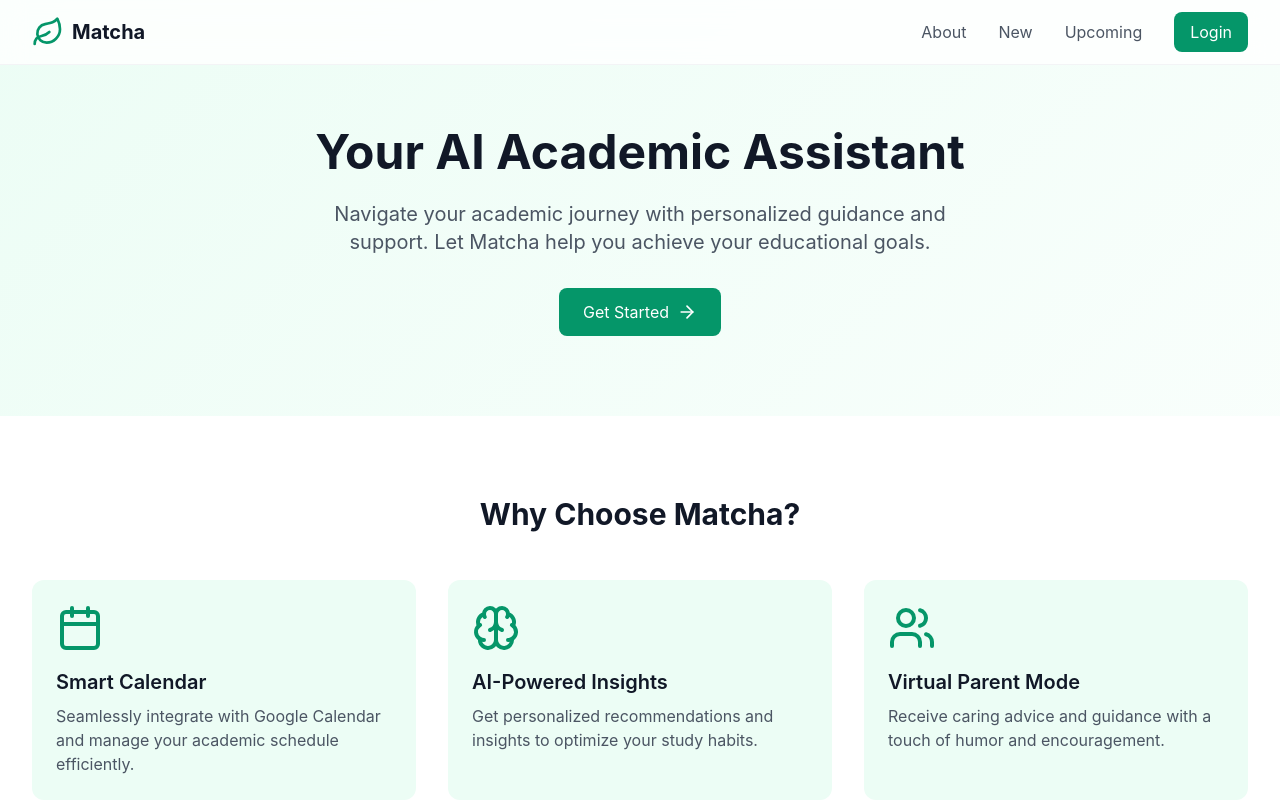
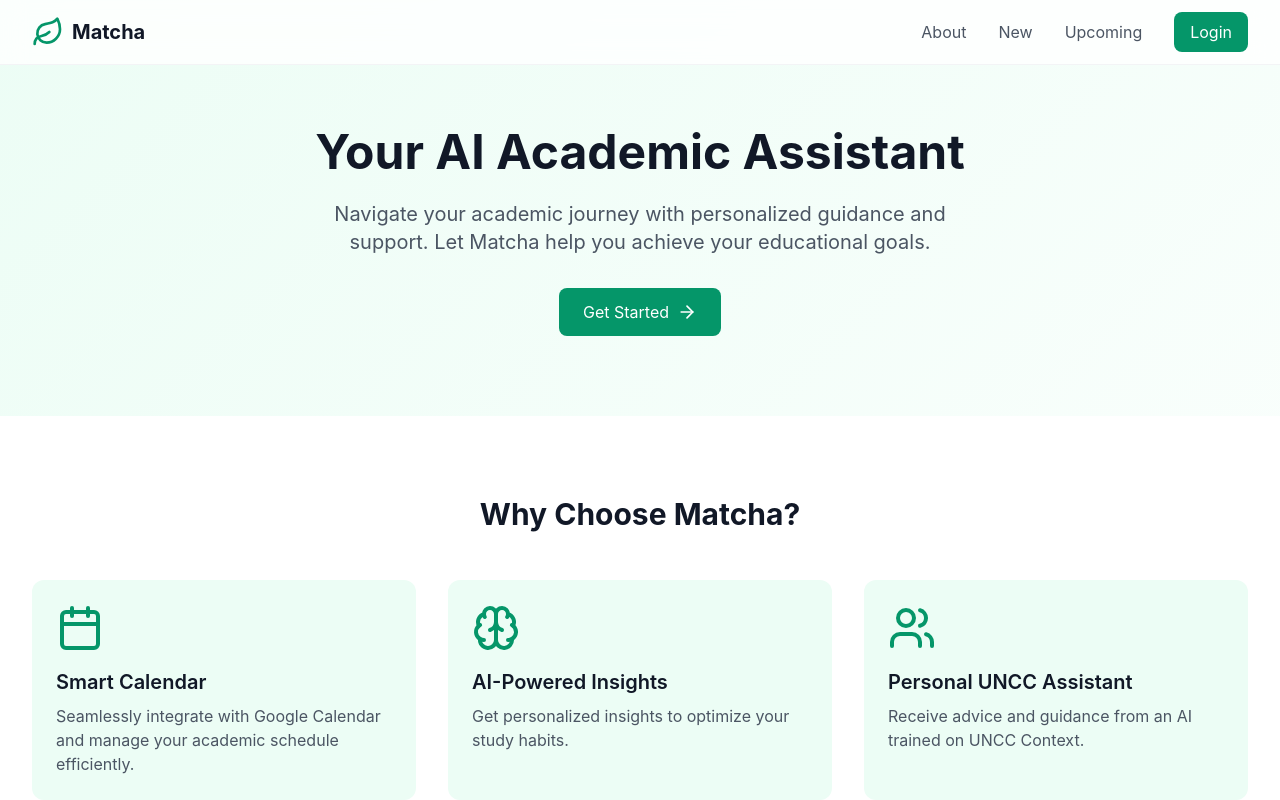
Before and after one commit to Frenzyz/matcha, a React (Vite) app: page / in a window 1280 px wide. Shown: the top 800 px of the page. Built offline with nearby package versions, Linux system fonts and the light colour scheme; what groq-sdk would draw is missing.

Commit message:
Landing Page Correction

```diff
--- a/src/pages/Landing.tsx
+++ b/src/pages/Landing.tsx
@@ -70,16 +70,16 @@ export default function Landing() {
                 AI-Powered Insights
               </h3>
               <p className="text-gray-600">
-                Get personalized recommendations and insights to optimize your study habits.
+                Get personalized insights to optimize your study habits.
               </p>
             </div>
             <div className="p-6 rounded-xl bg-emerald-50 hover:bg-emerald-100 transition-colors">
               <Users className="h-12 w-12 text-emerald-600 mb-4" />
               <h3 className="text-xl font-semibold text-gray-900 mb-2">
-                Virtual Parent Mode
+                Personal UNCC Assistant
               </h3>
               <p className="text-gray-600">
-                Receive caring advice and guidance with a touch of humor and encouragement.
+                Receive advice and guidance from an AI trained on UNCC Context.
               </p>
             </div>
           </div>
```
